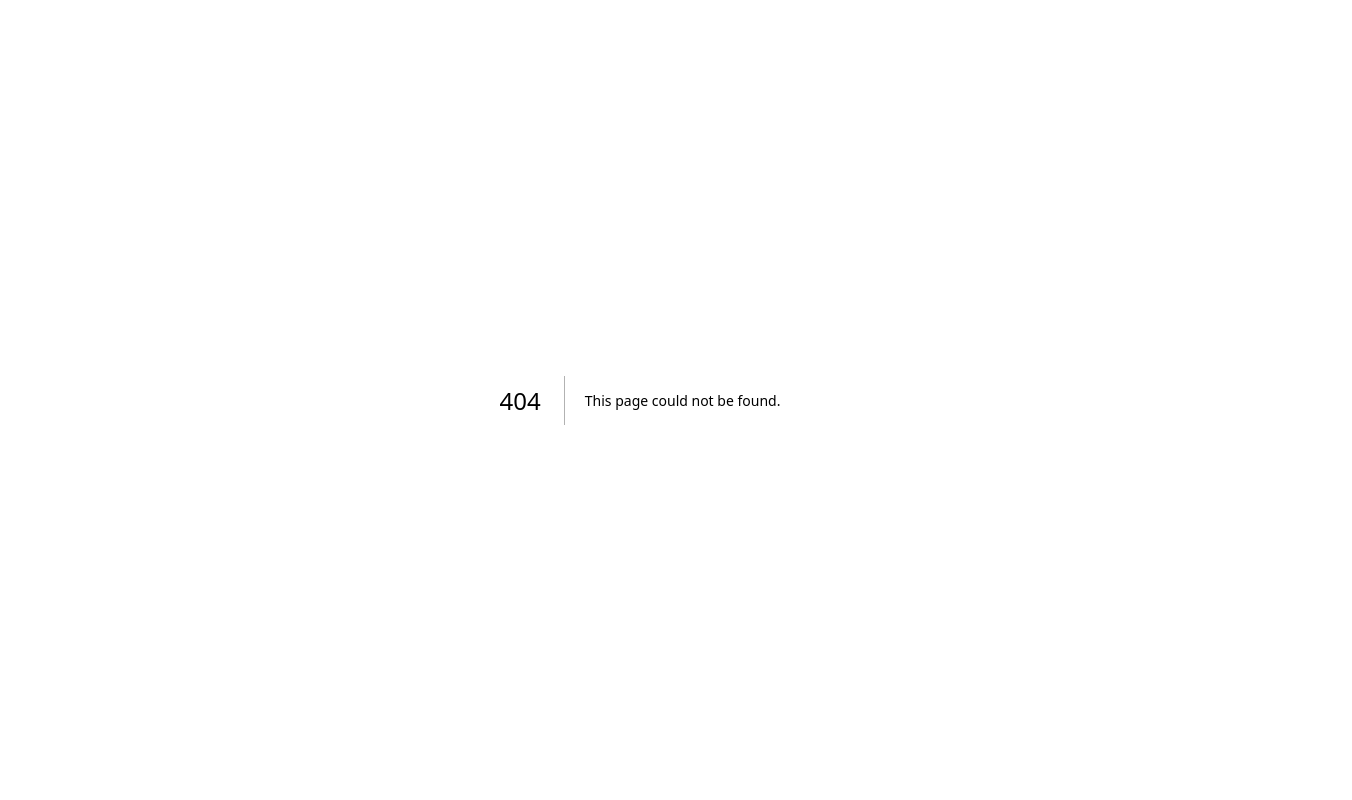
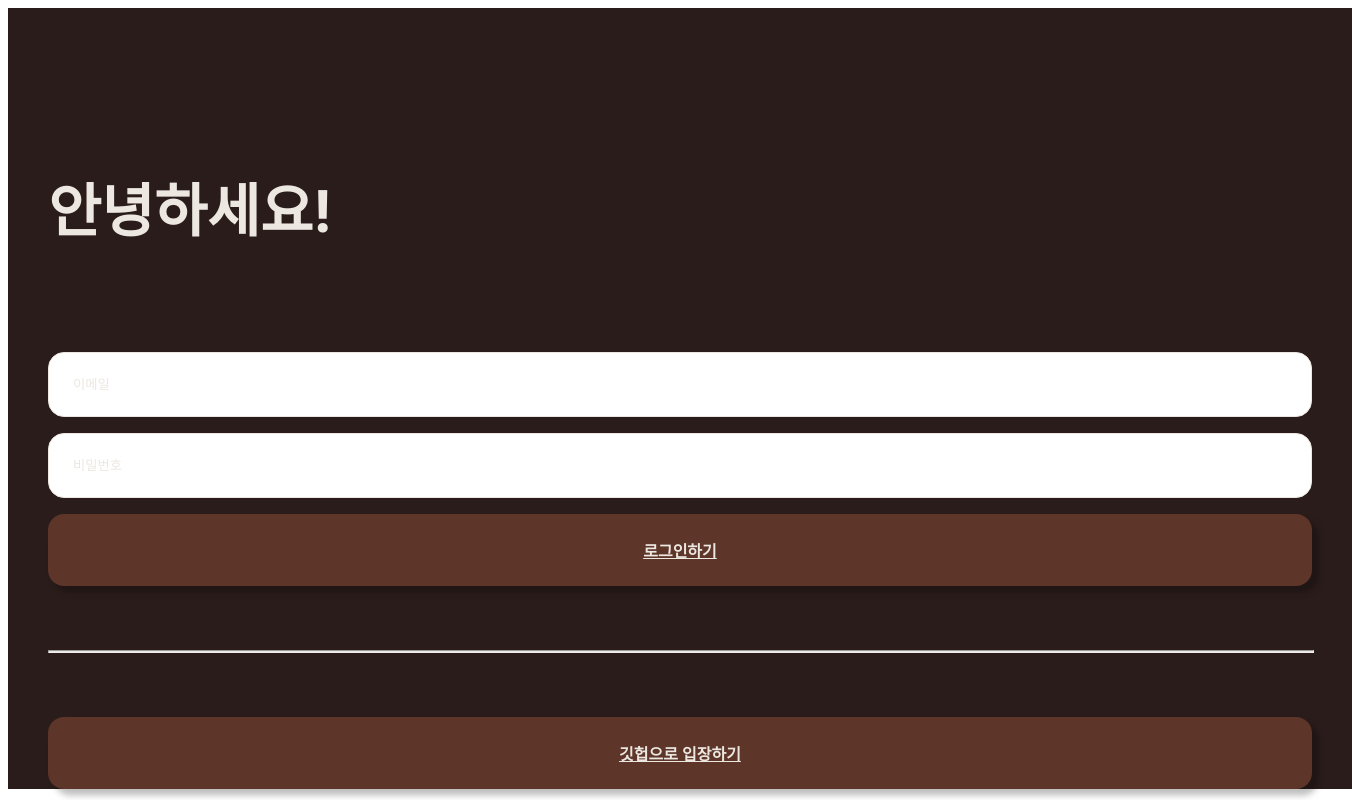
Before and after one commit to Yunjeong-Choi/my-bookshelf, a Next.js app: page /login in a window 1280 px wide. Before the commit this address had no page. Shown: the whole page, 1352 px wide, since content can reach past the window. Built offline with nearby package versions, Linux system fonts and the light colour scheme.

Commit message:
[MBSH-3] 로그인 페이지 추가

```diff
--- a/app/_components/link-button/styles.ts
+++ b/app/_components/link-button/styles.ts
@@ -6,6 +6,7 @@ import styled from "styled-components";
 import color from "@/shared/styles/color";
 
 export const Container = styled(Link)`
+  box-shadow: 0.4rem 0.4rem 0.4rem rgba(0, 0, 0, 0.25);
   border-radius: 1rem;
   background-color: ${color.brown700};
   color: ${color.warmgray100};
--- /dev/null
+++ b/app/login/page.tsx
@@ -0,0 +1,27 @@
+import {
+  Container,
+  ContentContainer,
+  Divider,
+  GitHubButton,
+  Input,
+  LoginButton,
+  LoginSection,
+  Title,
+} from "./styles";
+
+export default function LogInPage() {
+  return (
+    <Container>
+      <Title>안녕하세요!</Title>
+      <ContentContainer>
+        <LoginSection>
+          <Input placeholder="이메일" />
+          <Input placeholder="비밀번호" />
+          <LoginButton href="/my-bookshelf" text="로그인하기" />
+        </LoginSection>
+        <Divider />
+        <GitHubButton href="/my-bookshelf" text="깃헙으로 입장하기" />
+      </ContentContainer>
+    </Container>
+  );
+}
--- /dev/null
+++ b/app/login/styles.ts
@@ -0,0 +1,60 @@
+"use client";
+
+import styled from "styled-components";
+
+import LinkButton from "../_components/link-button";
+
+import color from "@/shared/styles/color";
+import { containerStyle } from "../_styles/container-style";
+
+export const Container = styled.div`
+  ${containerStyle}
+  gap: 4rem;
+  padding: 7.4rem 2.5rem 0rem 2.5rem;
+`;
+
+export const Title = styled.h1`
+  align-self: flex-start;
+  color: ${color.warmgray100};
+  font-size: 3.6rem;
+  font-weight: 700;
+`;
+
+export const ContentContainer = styled.div`
+  display: flex;
+  flex-direction: column;
+  gap: 3.5rem;
+  width: 100%;
+`;
+
+export const LoginSection = styled.section`
+  display: flex;
+  flex-direction: column;
+  gap: 1rem;
+  width: 100%;
+`;
+
+export const Input = styled.input`
+  padding: 1.5rem;
+  color: ${color.warmgray100};
+  border-radius: 1rem;
+  border: 0.1rem solid ${color.warmgray100};
+
+  &::placeholder {
+    color: ${color.warmgray100};
+  }
+`;
+
+export const LoginButton = styled(LinkButton)`
+  padding: 1.5rem;
+`;
+
+export const Divider = styled.hr`
+  width: 100%;
+  height: 0.1rem;
+  background-color: ${color.warmgray100};
+`;
+
+export const GitHubButton = styled(LoginButton)`
+  padding: 1.5rem;
+`;
```
